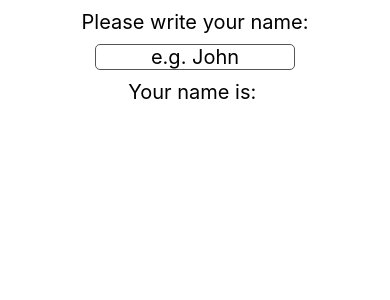
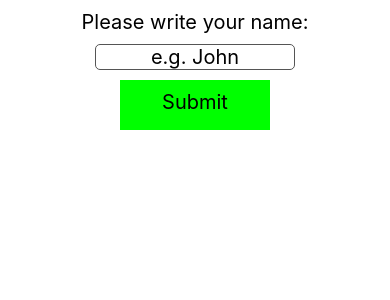
Before and after one commit to nntcuong/ReactNative-Study, a React Native app: screen / in a window 390 px wide. Shown: the top 300 px of the page. Built offline with nearby package versions, Linux system fonts and the light colour scheme.

Commit message:
Button, Touchables & Pressable

```diff
--- a/App.js
+++ b/App.js
@@ -4,11 +4,20 @@ import {
   View,
   Text,
   TextInput,
+  Button,
+  TouchableOpacity,
+  TouchableHighlight,
+  TouchableWithoutFeedback,
+  Pressable,
 } from 'react-native';
 
 const App = () => {
 
   const [name, SetName] = useState('');
+  const [submitted, SetSubmitted] = useState(false);
+  const onPressHandler = () => {
+    SetSubmitted(!submitted);
+  }
 
   return (
     <View style={styles.body}>
@@ -20,9 +29,40 @@ const App = () => {
         placeholder='e.g. John'
         onChangeText={(value) => SetName(value)}
       />
-      <Text style={styles.text}>
-        Your name is: {name}
-      </Text>
+      {/* <Button
+        title={submitted ? 'Clear' : 'Submit'}
+        onPress={onPressHandler}
+        color='#00f'
+      /> */}
+      {/* <TouchableWithoutFeedback
+        onPress={onPressHandler}
+      >
+        <View style={styles.button}>
+          <Text style={styles.text}>
+            {submitted ? 'Clear' : 'Submit'}
+          </Text>
+        </View>
+      </TouchableWithoutFeedback> */}
+      <Pressable
+        onPress={onPressHandler}
+        hitSlop={{ top: 10, bottom: 10, right: 10, left: 10 }}
+        android_ripple={{color:'#00f'}}
+        style={({ pressed }) => [
+          { backgroundColor: pressed ? '#dddddd' : '#00ff00' },
+          styles.button
+        ]}
+      >
+        <Text style={styles.text}>
+          {submitted ? 'Clear' : 'Submit'}
+        </Text>
+      </Pressable>
+      {submitted ?
+        <Text style={styles.text}>
+          You are registered as {name}
+        </Text>
+        :
+        null
+      }
     </View>
   );
 };
@@ -45,6 +85,12 @@ const styles = StyleSheet.create({
     borderRadius: 5,
     textAlign: 'center',
     fontSize: 20,
+    marginBottom: 10,
+  },
+  button: {
+    width: 150,
+    height: 50,
+    alignItems: 'center',
   },
 });
 
```
